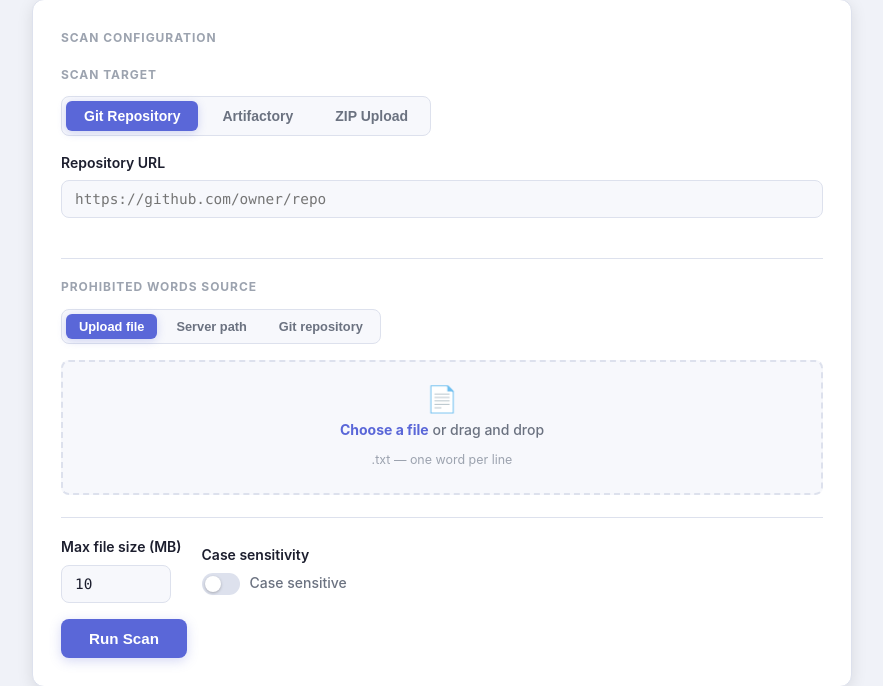
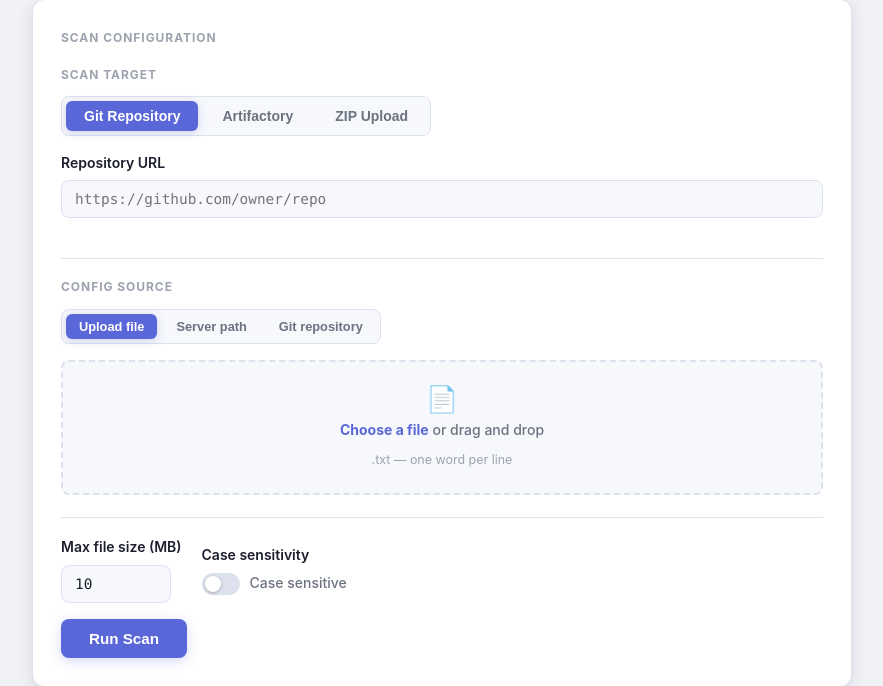
Before and after one commit to Moirke/Software-Scan, a Flask app: page / in a window 1280 px wide. Shown: the part 130-816 px from the top of the page, without its empty margins (198-1081 px from the left). Run offline with Flask 3, Linux system fonts and the light colour scheme.

Commit message:
ux: rename config section and clarify server/git config file expectations
- "Prohibited words source" → "Config source" (section label)
- Server path: updated hint and placeholder; added info note explaining
  prohibited_words.txt is required, suppressions.yaml is optional
- Git repo: same info note; tidied label and placeholder
- Both notes use the existing same-repo-hint info style so they blend
  with the existing same-repo indicator

Co-Authored-By: Claude Sonnet 4.6 <noreply@anthropic.com>

```diff
--- a/templates/index.html
+++ b/templates/index.html
@@ -678,7 +678,7 @@
 
         <!-- ── Config source ───────────────────────────────────────── -->
         <hr class="section-divider">
-        <div class="section-label">Prohibited words source</div>
+        <div class="section-label">Config source</div>
         <div class="tab-bar sm">
             <button class="tab-btn active" id="cfg-tab-upload"
                     onclick="setConfigSource('upload')">Upload file</button>
@@ -705,11 +705,15 @@
             <div class="form-group">
                 <label for="config_server_path">
                     Path on server
-                    <span class="hint">— file or folder containing prohibited_words.txt</span>
+                    <span class="hint">— point to a folder or directly to <code>prohibited_words.txt</code></span>
                 </label>
                 <input type="text" id="config_server_path"
-                       placeholder="/etc/scanner/config/prohibited_words.txt"
+                       placeholder="/etc/scanner/config/"
                        spellcheck="false">
+            </div>
+            <div class="same-repo-hint visible">
+                <span>ℹ</span>
+                <span>The scanner reads <code>prohibited_words.txt</code> from this location. If a <code>suppressions.yaml</code> is present in the same folder it will be applied automatically — no action needed if you don't have one.</span>
             </div>
         </div>
 
@@ -717,15 +721,19 @@
         <div id="cfg-git" style="display:none;">
             <div class="form-group">
                 <label for="config_git_url">
-                    URL to config file or folder
-                    <span class="hint">— include the filename, or point to a folder and we'll look for prohibited_words.txt</span>
+                    Git repository URL
+                    <span class="hint">— point to a folder, or directly to the words file</span>
                 </label>
                 <input type="url" id="config_git_url"
-                       placeholder="https://github.com/org/repo/config/words.txt"
+                       placeholder="https://github.com/org/config-repo"
                        autocomplete="url" spellcheck="false"
                        oninput="checkSameRepo()">
             </div>
-            <div class="same-repo-hint" id="sameRepoHint">
+            <div class="same-repo-hint visible">
+                <span>ℹ</span>
+                <span>The scanner reads <code>prohibited_words.txt</code> from this location. If a <code>suppressions.yaml</code> is present in the same folder it will be applied automatically — no action needed if you don't have one.</span>
+            </div>
+            <div class="same-repo-hint" id="sameRepoHint" style="margin-top:6px;">
                 <span>ℹ</span>
                 <span>Same repository as scan target — the config folder will be excluded from the scan.</span>
             </div>
```
